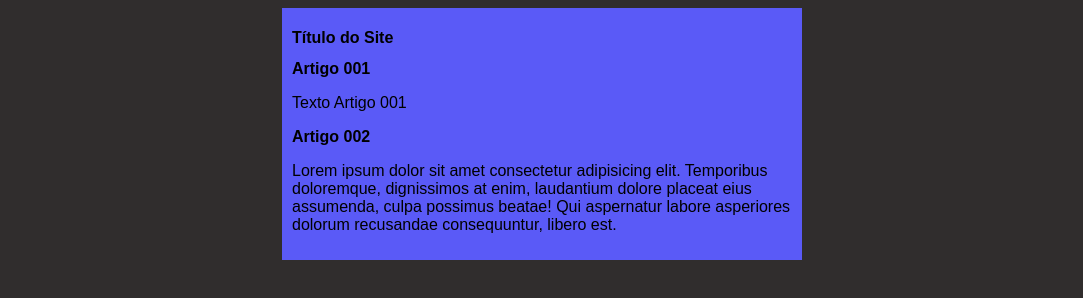
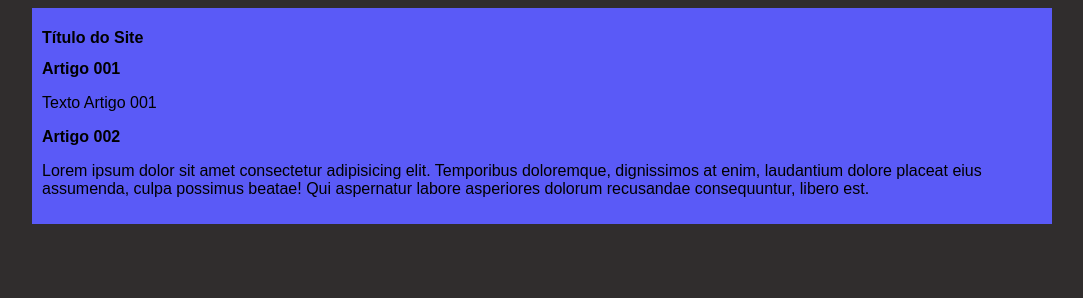
Before and after one commit to Patrick-Aquer/Projeto-Site, a plain HTML site: page index.html in a window 1280 px wide. Shown: the whole page, without its empty margins (98-1181 px from the left). Drawn offline with Linux system fonts and the light colour scheme.

Commit message:
Update style.css

```diff
--- a/estilos/style.css
+++ b/estilos/style.css
@@ -9,7 +9,7 @@ body{
 
 main{
     background-color: rgb(90, 90, 247);
-    width: 500px;
+    width: 1000px;
     margin: auto;
     padding: 10px;
     box-shadow: 3px;
```
